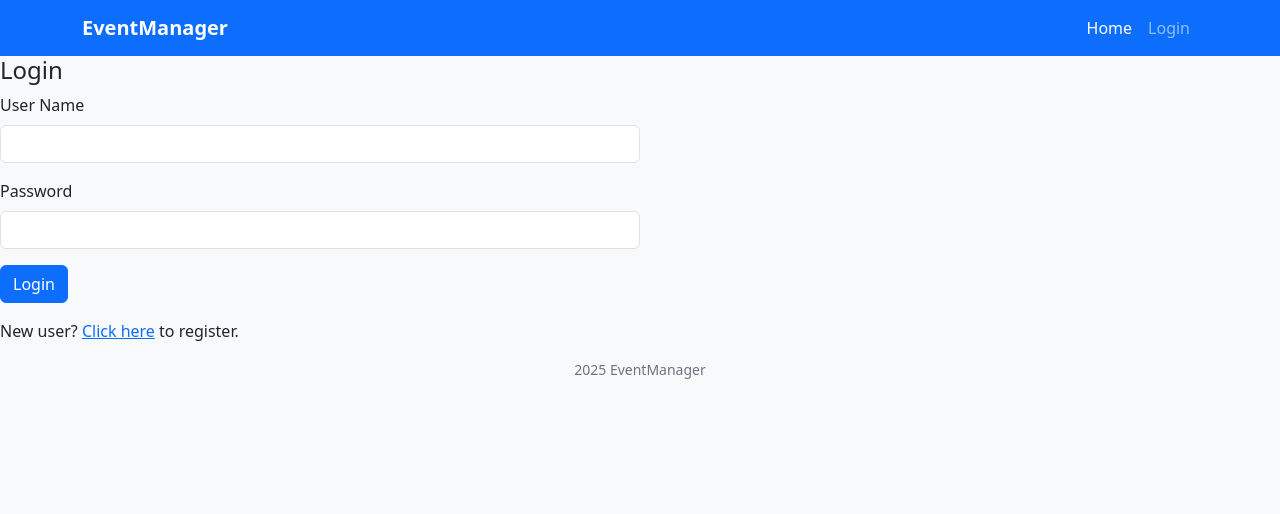
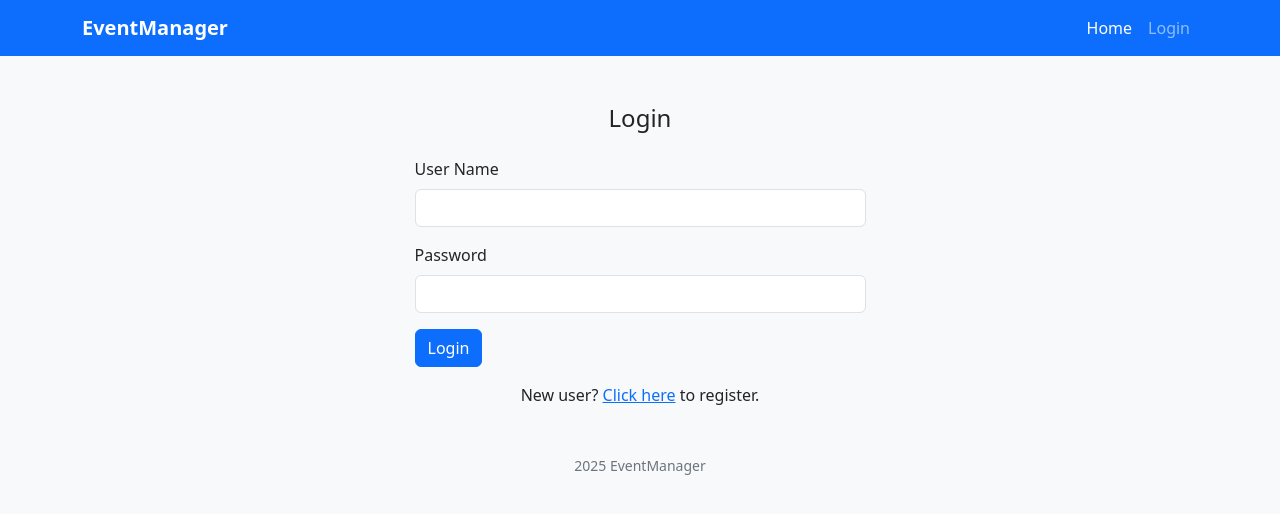
Before and after one commit to vinnie-everton/iab207-at2, a Flask app: page /login in a window 1280 px wide. Shown: the top 514 px of the page. Run offline with Flask 3, Linux system fonts and the light colour scheme; some libraries are stand-ins or nearby versions.

Commit message:
Update user.html
Made sure that login and registered pages are centered.

```diff
--- a/a2_starter_code/projectfile/website/templates/user.html
+++ b/a2_starter_code/projectfile/website/templates/user.html
@@ -6,21 +6,21 @@
 
 {% endblock %}
 {% block content %}
+<div class="container py-5">
+  <div class="row justify-content-center">
+    <div class="col-12 col-sm-10 col-md-8 col-lg-6 col-xl-5">
+    <h1 class="h4 text-center mb-4">{{heading}}</h1>
+      {{render_form(form)}}
 
-<div class="page-header">
-    <h4>{{heading}}</h4>
-</div>
-
-<!-- Form rendering is simple and easy if using WTForms and Bootstrap -->
-<div class="col-md-6">
-    {{render_form(form)}}
-</div>
 
 <!-- When you have Login form, then show the user a link to register -->
 {% if heading == 'Login' %}
-<div class="col-md-4">
-    <p>New user? <a href="{{url_for('auth.register')}}">Click here</a> to register.</p>
+<p class="text-center mt-3 mb-0">
+    New user? <a href="{{url_for('auth.register')}}">Click here</a> to register.
+</p>
+{% endif %}
 </div>
-{% endif %}
+</div>
+</div>
 
 {% endblock %}
```
